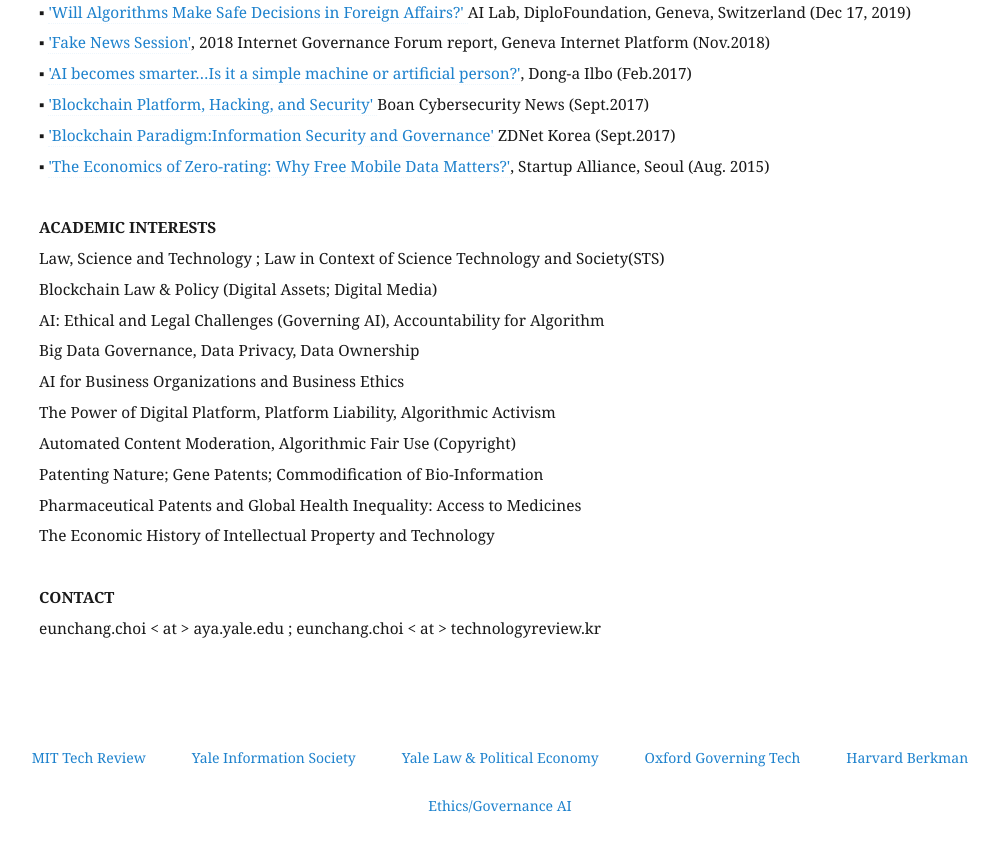
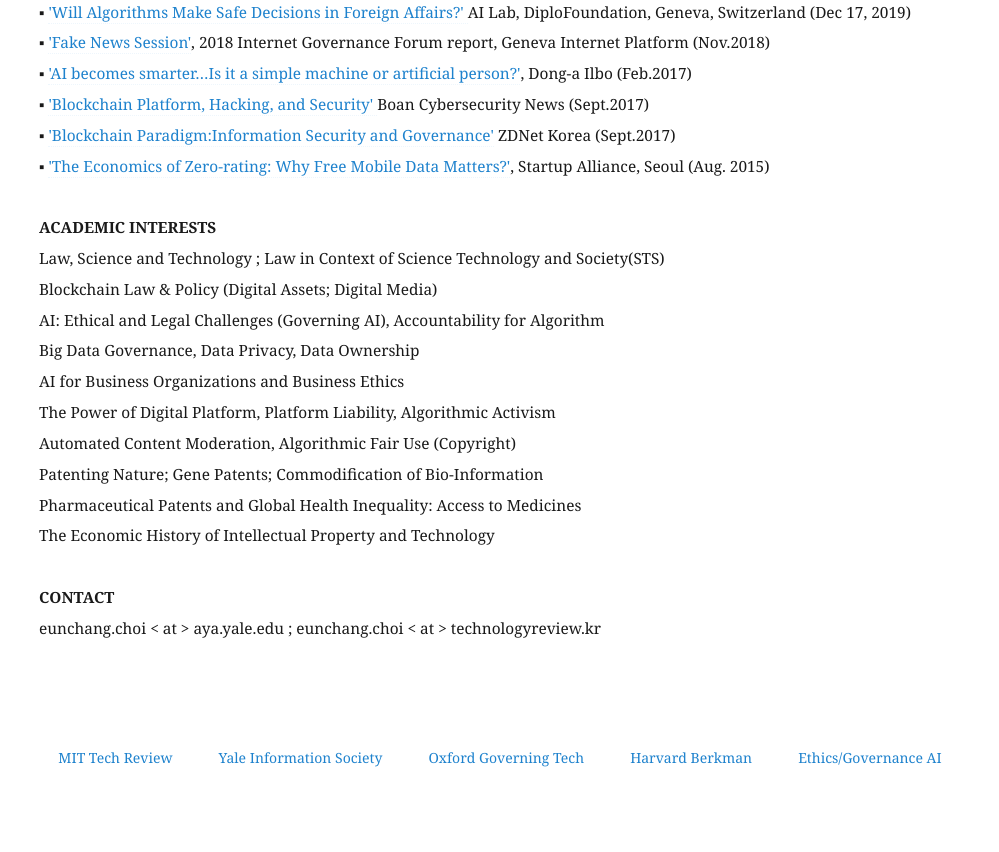
Before and after one commit to eunchangchoi/eunchangchoi.github.io, a Jekyll site: the page built from index.md, in a window 1280 px wide and 900 px high, scrolled down 4343 px. Shown: the top 852 px of the window, without its empty margins (61-1060 px from the left). Built offline with Jekyll 4.4.1, drawn with Linux system fonts in a browser that asks for light colours.

Commit message:
Update default.html

```diff
--- a/_layouts/default.html
+++ b/_layouts/default.html
@@ -61,7 +61,6 @@
    <ul>
    <li><a href="https://www.technologyreview.com/"> MIT Tech Review </a> </li>
    <li><a href="https://law.yale.edu/isp"> Yale Information Society </a> </li>
-   <li><a href="https://lpeblog.org"> Yale Law & Political Economy </a> </li>
    <li><a href="https://www.oii.ox.ac.uk/research/governance-of-emerging-technologies"> Oxford Governing Tech</a></li>
    <li><a href="https://cyber.harvard.edu/topics/ethics-and-governance-ai"> Harvard Berkman </a></li>
    <li><a href="https://aiethicsinitiative.org/projects"> Ethics/Governance AI </a></li>
```
